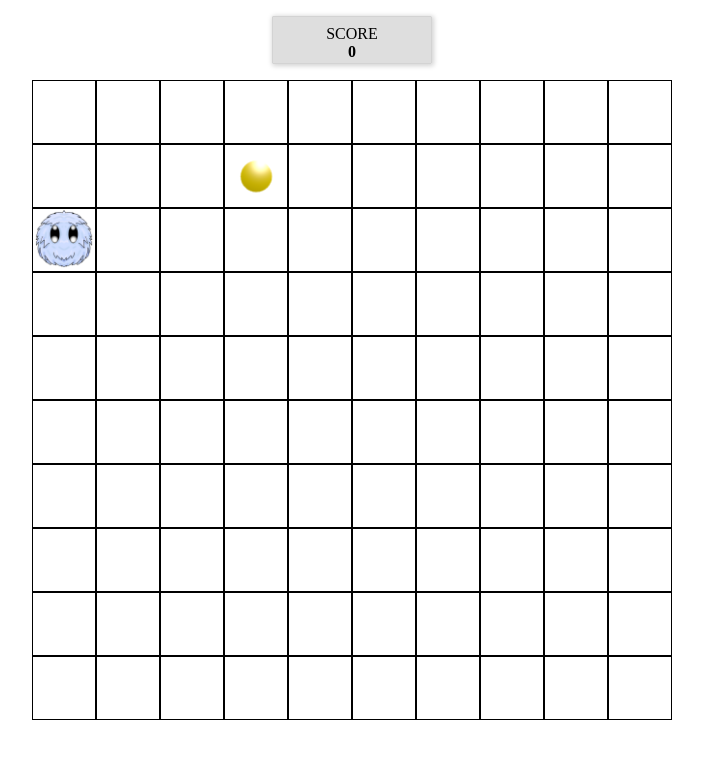
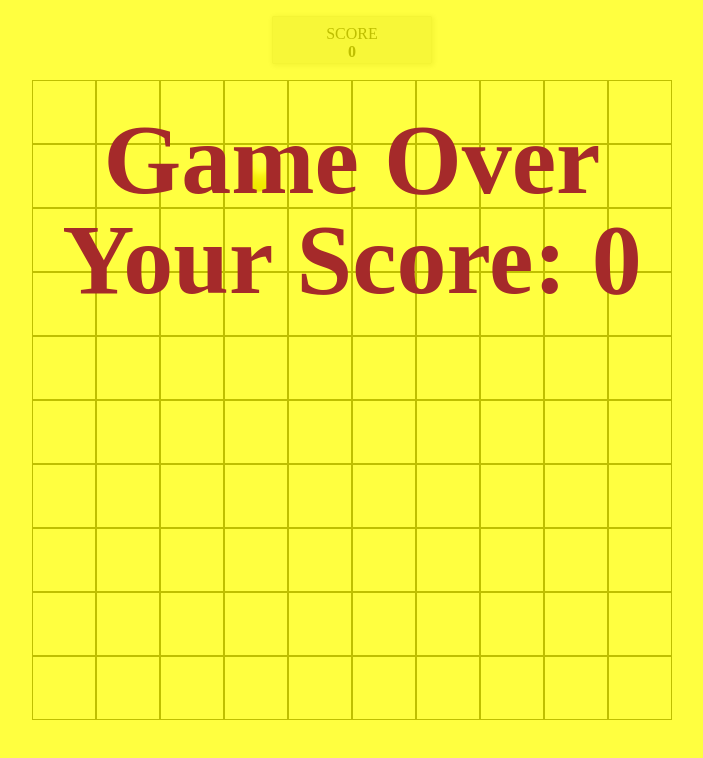
Before and after one commit to Pnowic/furry, a website: page index.html in a window 1280 px wide. Shown: the whole page, without its empty margins (288-991 px from the left). Drawn offline with Linux system fonts and the light colour scheme.

Commit message:
add game over function and game over screen

```diff
--- a/css/style.css
+++ b/css/style.css
@@ -62,13 +62,15 @@ section#over {
     background-color: rgba(255, 255, 0, 0.75);
 }
 
-section#over pre {
+section#over p {
     display: inline-block;
     width: 100%;
     text-align: center;
-    font-size: 10px;
+    font-size: 100px;
     font-weight: bolder;
     color: brown;
+    line-height: 100px;
+
 }
 
 .invisible {
--- a/index.html
+++ b/index.html
@@ -124,10 +124,11 @@
 
 
 <section id='over' class='invisible'>
+    <p>Game Over <br> Your Score: <strong>0</strong></p>
 
 </section>
 
+
+</body>
 <script src='js/out.js'></script>
-</body>
-
 </html>
--- a/js/out.js
+++ b/js/out.js
@@ -121,8 +121,11 @@ var Game = function() {
         else if (this.furry.direction === 'down') {
             this.furry.y = this.furry.y + 1;
         }
+        this.gameOver();
         this.showFurry();
         this.checkCoinCollision();
+
+
     };
 
     this.hideVisibleFurry = function (){
@@ -156,13 +159,21 @@ var Game = function() {
             var currentCoin = document.querySelector('div.coin');
             currentCoin.classList.remove('coin');
             this.score = this.score + 1;
-            document.querySelector("strong").innerText = this.score;
+            document.querySelector('strong').innerText = this.score;
             this.coin = new Coin();
             this.showCoin()
         }
-    }
+    };
 
+    this.gameOver = function () {
+        if (this.furry.x < 0 || this.furry.y < 0 || this.furry.x > 9 || this.furry.y > 9){
+            clearInterval(this.interval250);
+            document.querySelector('#over').classList.remove('invisible');
+            document.querySelector('p strong').innerText = this.score;
+            this.hideVisibleFurry();
 
+        }
+    };
 
 
 
```
Also changed, not shown: js/app.js (+13 -2 lines).
